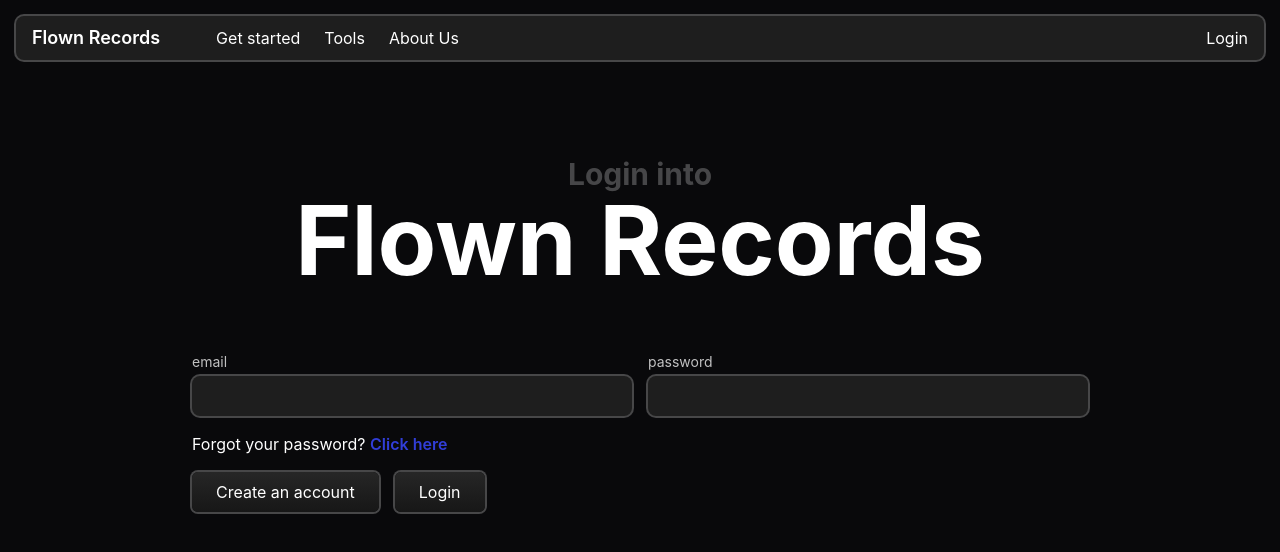
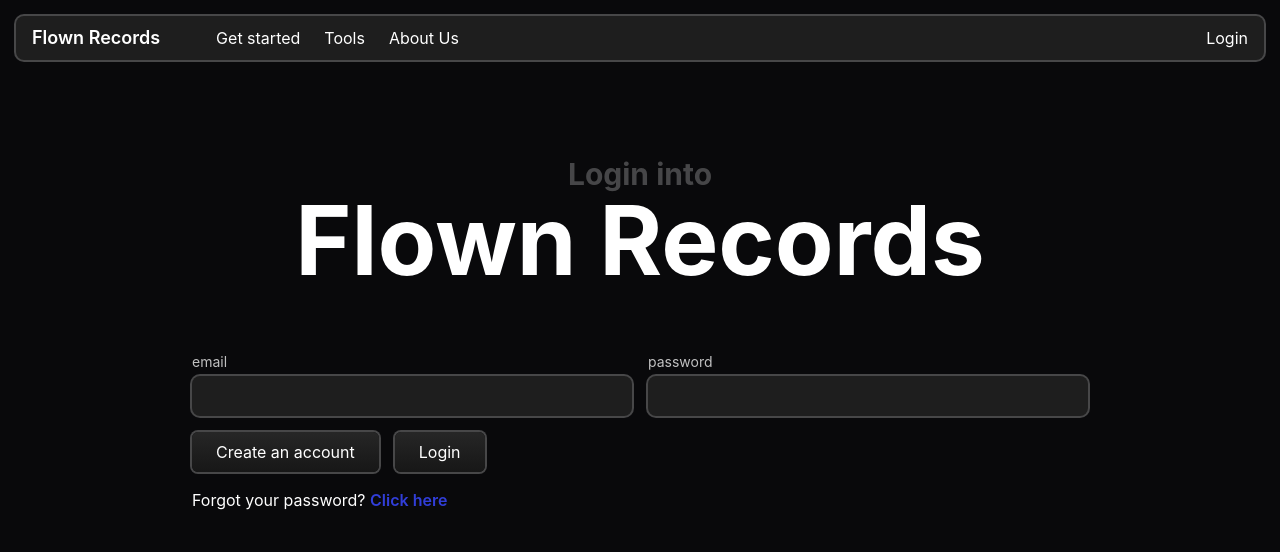
Before and after one commit to flownrecords/website, a React (Vite) app: page /#/login in a window 1280 px wide. Shown: the top 552 px of the page. Built offline with nearby package versions, Linux system fonts and the light colour scheme; no server answers.

Commit message:
🐛 Quickfix

```diff
--- a/src/pages/auth/Login.tsx
+++ b/src/pages/auth/Login.tsx
@@ -52,19 +52,19 @@ export default function Login() {
     function signIn() {
         if(!emailRef?.current?.value || !passwordRef?.current?.value) {
             console.error("Email or password input reference is null.");
-            alert("Error", "Please fill in both email and password fields.");
+            //alert("Error", "Please fill in both email and password fields.");
             return;
         }
 
         const email = emailRef.current.value;
         const password = passwordRef.current.value;
         if(!email.includes("@") || !email.includes(".")) {
-            alert("Error", "Please enter a valid email address.");
+            //alert("Error", "Please enter a valid email address.");
             return;
         }
 
         if(password.length < 8) {
-            alert("Error", "Password must be at least 8 characters long.");
+            //alert("Error", "Password must be at least 8 characters long.");
             return;
         }
 
@@ -109,7 +109,10 @@ export default function Login() {
             <div className="container mx-auto max-w-4xl p-4 lg:px-0">
                 <form
                 className="grid grid-cols-1 lg:grid-cols-2 gap-4"
-                autoComplete="off" spellCheck="false" autoCorrect="off" autoCapitalize="off">
+                autoComplete="off"
+                spellCheck="false"
+                autoCorrect="off"
+                autoCapitalize="off">
                     <div className="flex flex-col">
 				        <label className="text-sm text-white/75 mb-1">email</label>
                         <input
@@ -129,16 +132,18 @@ export default function Login() {
                             maxLength={18}
                         />
                     </div>
+
+                    <div className="flex flex-col md:flex-row gap-4">
+                        <Button text="Create an account" to="/getstarted"/>
+                        <Button text="Login" onClick={signIn} type="submit"/>
+                    </div>
                 </form>
 
                 <div className="my-4">
                     Forgot your password? <Link to="#" className="text-accent font-semibold hover:underline hover:opacity-75 transition-all duration-150">Click here</Link>
                 </div>
 
-                <div className="flex flex-col md:flex-row gap-4">
-                    <Button text="Create an account" to="/getstarted"/>
-                    <Button text="Login" onClick={signIn} type="submit"/>
-                </div>
+
             </div>
         </>
     )
```
